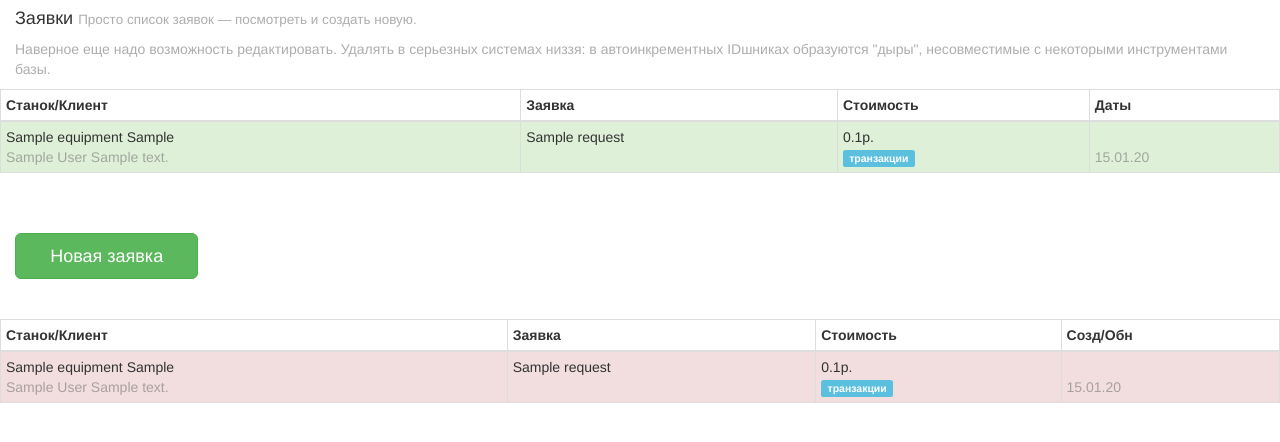
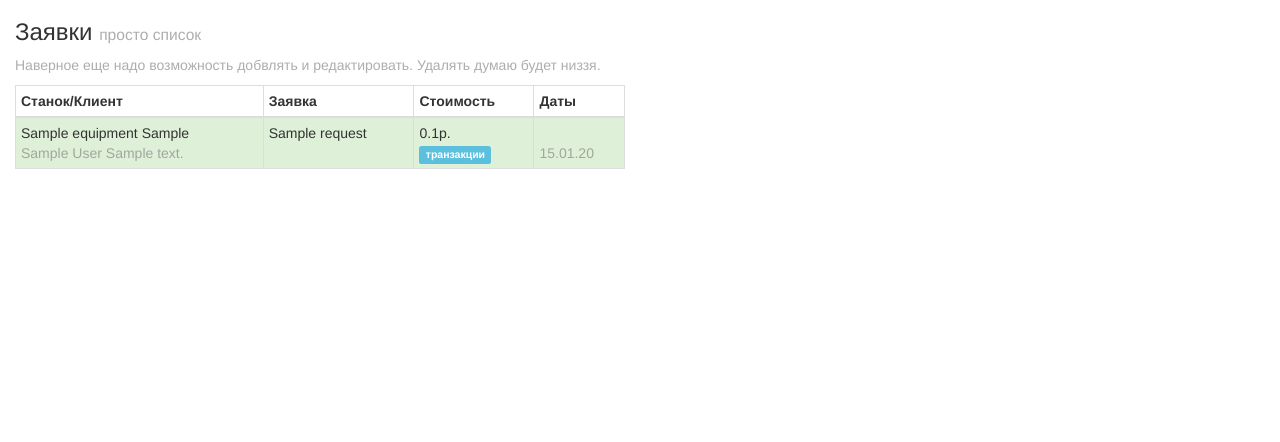
Before and after one commit to gluck-59/midved, a CodeIgniter app: page /database/request in a window 1280 px wide. Shown: the part 51-493 px from the top of the page. Run offline with CodeIgniter, Linux system fonts and the light colour scheme; tables that the repository leaves empty or names only in its code hold one stand-in row (values such as "Sample post"); data that the repository does not hold is empty.

Commit message:
стр заявки

```diff
--- a/application/controllers/Request.php
+++ b/application/controllers/Request.php
@@ -12,7 +12,7 @@
 			$this->request = $this->RequestModel->getRequests();
 //			prettyDump($this->request);
 			$this->load->view('header');
-			$this->load->view('request', ['requests' => $this->request]);
+			$this->load->view('request', ['customers' => $this->customer, 'requests' => $this->request, 'equipments' => $this->equipment]);
 			$this->load->view('footer');
 		}
     }
--- a/application/views/modals.php
+++ b/application/views/modals.php
@@ -1,3 +1,6 @@
+<?php
+//	prettyDump($requests[0]);
+?>
 <!-- Modal request -->
 <div class="modal fade" id="modal-request" tabindex="-1" role="dialog" aria-labelledby="requestLabel" aria-hidden="true">
 	<div class="modal-dialog">
--- a/application/views/request.php
+++ b/application/views/request.php
@@ -2,9 +2,11 @@
 //	prettyDump($requests[0]);
 ?>
 <div class="container-fluid">
-	<h4>Заявки <small class="text-muted">Просто список заявок — посмотреть и создать новую.</small></h4>
-	<p class="text-muted">Наверное еще надо возможность редактировать. Удалять в серьезных системах низзя: в автоинкрементных IDшниках образуются "дыры", несовместимые с некоторыми инструментами базы.</p>
-</div>
+	<div class="row">
+		<div class="col-lg-6">
+			<h3>Заявки <small class="text-muted">просто список</small></h3>
+			<p class="text-muted">Наверное еще надо возможность добвлять и редактировать. Удалять думаю будет низзя.</p>
+
 
 			<table class="table table-condensed table-bordered table-condensed">
 				<thead>
@@ -34,42 +36,14 @@
 						</tr>
 					<?php }	?>
 			</table>
-
-<div class="starter-template">
+		</div>
+	</div>
+</div>
+<!--div class="starter-template">
 	<div class="row">
 		<div class="col-md-2"
 		<div class="btn-block">
 			<button type="button" class="btn btn-success btn-lg btn-block btn-open-modal"  data-toggle="modal" data-target="#modal-request">Новая заявка</button>
 		</div>
 	</div>
-</div>
-</div>
-
-<table class="table table-condensed table-bordered table-condensed">
-	<thead>
-	<th>Станок/Клиент</th>
-	<th>Заявка</th>
-	<th>Стоимость</th>
-	<th>Созд/Обн</th>
-	</thead>
-	<?php
-		foreach ($requests as $request) {
-			$trClass = 'danger';
-			$status = 'Новая';
-			if ($request->status == 1) {
-				$trClass = 'warning';
-				$status = 'В работе';
-			} elseif ($request->status == 2) {
-				$trClass = 'success';
-				$status = 'Готово';
-			}
-
-			?>
-			<tr class="<?=$trClass?>">
-				<td><span><?=$request->equipment .' '.$request->mark.'<br><span class="text-muted">'.$request->customer. ' '.$request->address?></span></td>
-				<td><?=$request->name?></td>
-				<td><?=round($request->price, 2)?>р.<br><span class="label label-info">транзакции</span></td>
-				<td><?=$request->created?><br><span class="text-muted"><?=$request->updated?></span> </td>
-			</tr>
-		<?php }	?>
-</table>
+</div-->
```
Also changed, not shown: application/views/main.php (+4 -3 lines). Lines whose indentation alone changed are shown as unchanged.
